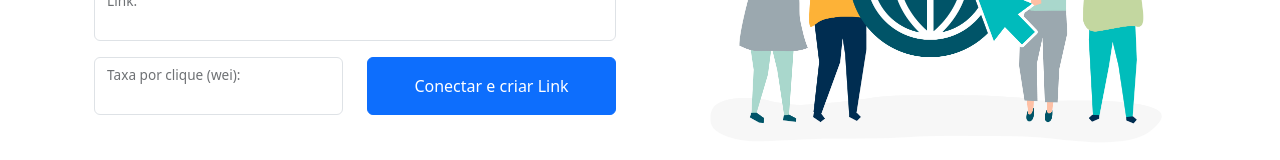
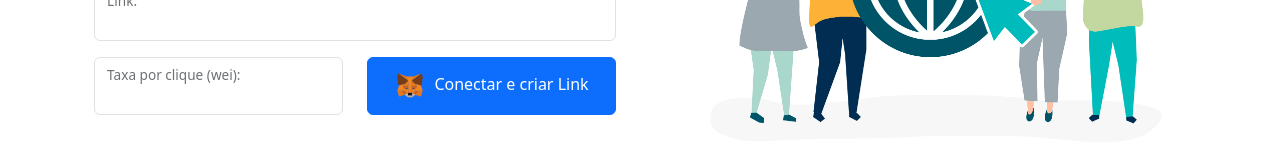
Before and after one commit to RochaEverton/linkprotect, a Next.js app: page / in a window 1280 px wide. Shown: the part 343-503 px from the top of the page. Built offline with nearby package versions, Linux system fonts and the light colour scheme.

Commit message:
add image metamask no button

```diff
--- a/src/app/page.js
+++ b/src/app/page.js
@@ -25,6 +25,7 @@ export default function Home() {
               </div>
               <div className="col-6">
                 <button type="button" className="btn btn-primary w-100 h-100">
+                  <img src="/metamask.svg" width={32} className="me-2" />
                   Conectar e criar Link
                 </button>
               </div>
```
